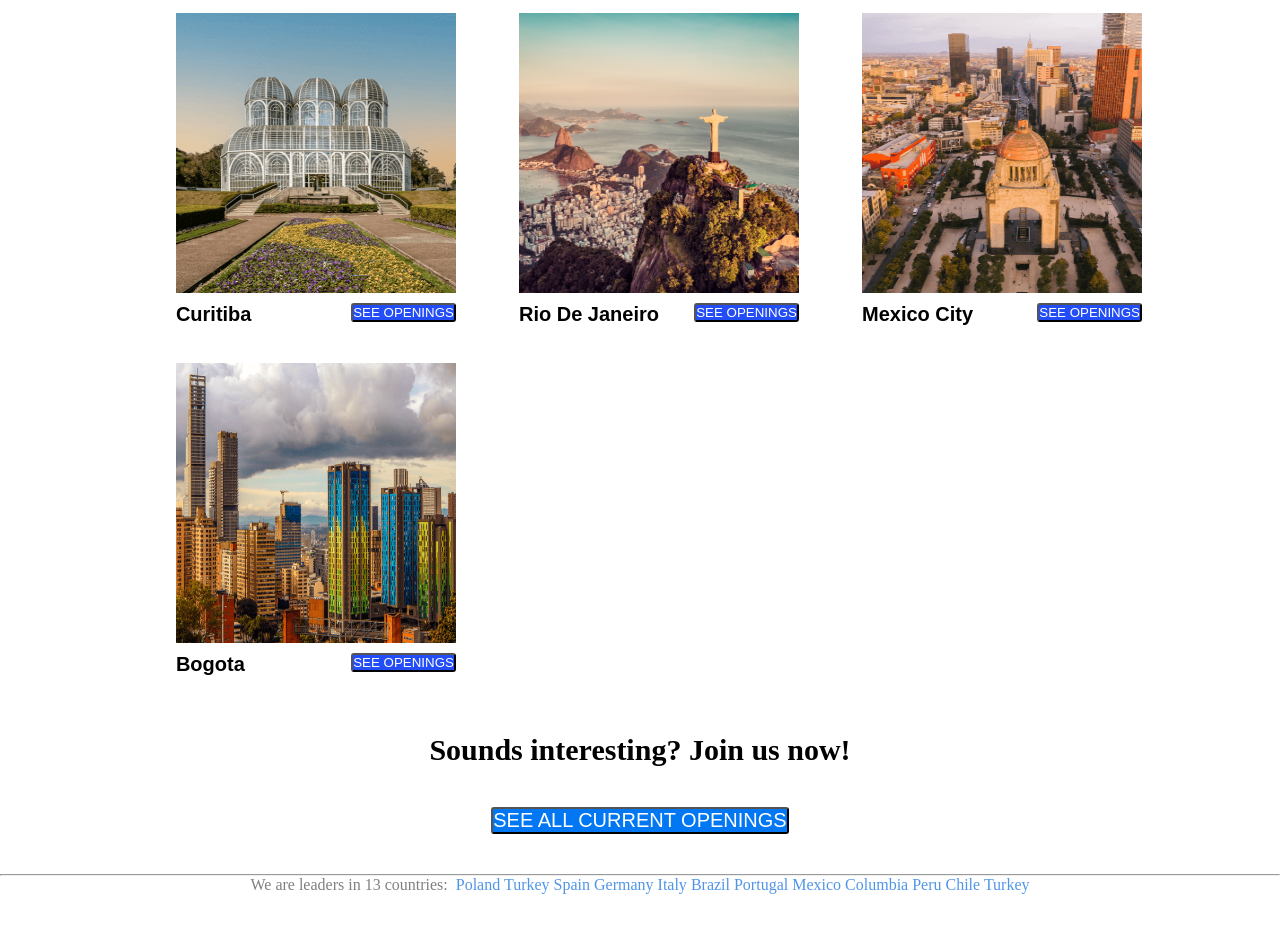
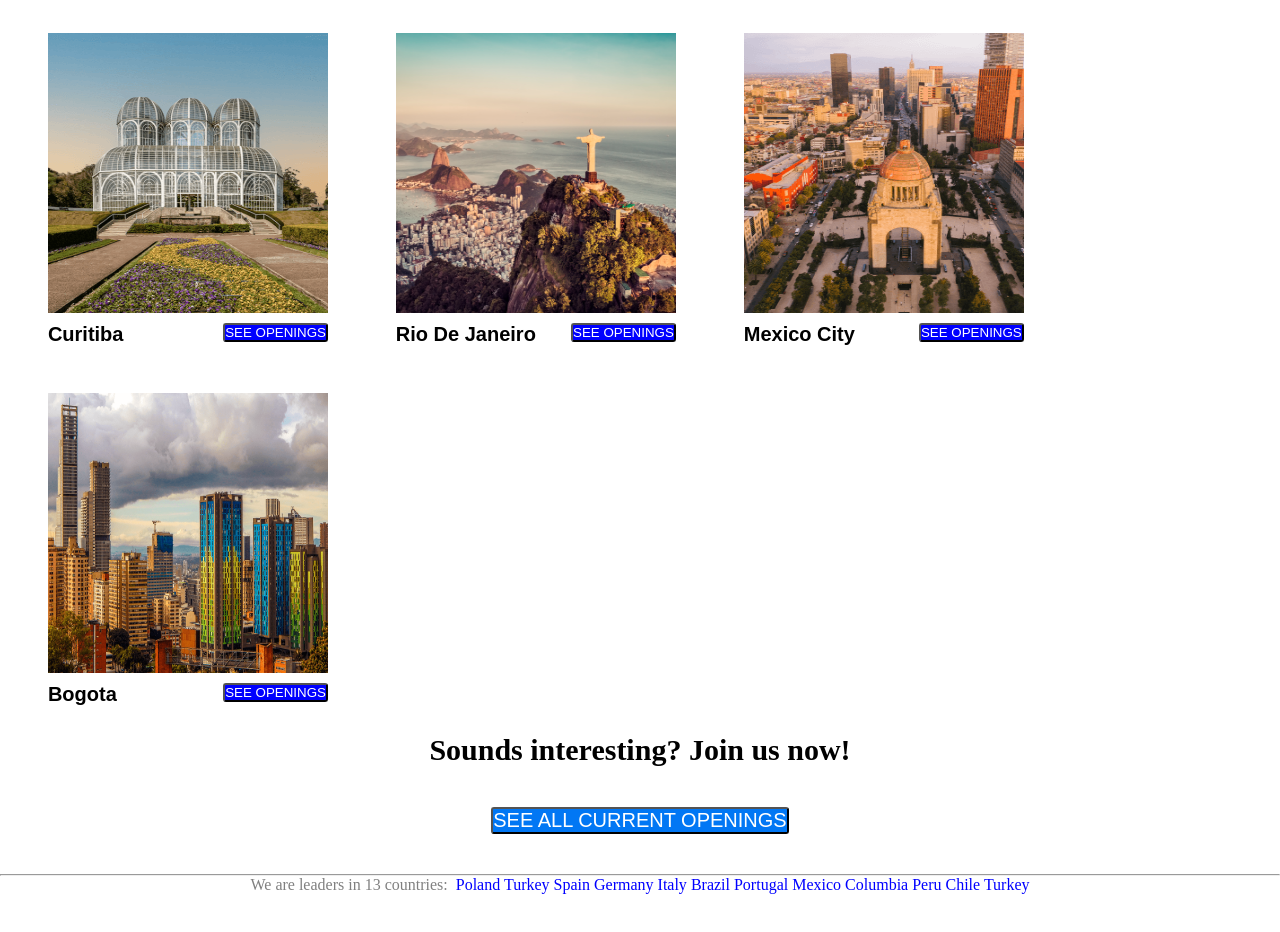
Before and after one commit to gogoagoku/css-layout, a plain HTML site: page index.html in a window 1280 px wide. Shown: the part 2132-3064 px from the top of the page. Drawn offline with Linux system fonts and the light colour scheme; a web font is replaced by a local one.

Commit message:
css-layout v2

```diff
--- a/css10.css
+++ b/css10.css
@@ -5,11 +5,10 @@
     margin: 0;
 
 }
-/* .body{
-    width: 80%;
-    margin-left: 10%;
-    margin-right: 10%;
-} */
+:root{
+    --mainColor:blue;
+
+}
 .head {
     display: flex;
     justify-content: center;
@@ -41,6 +40,8 @@ justify-content: flex-end;
 .navigator li {
     list-style: none;
     display: inline-block;
+    transition-duration: .5s;
+    transition-delay: .5s;
 }
 
 
@@ -327,12 +328,13 @@ li:active {
 .parent{
 
     width: 80%;
-    margin-left: 10%;
-    margin-right: 10%;
+    /* margin-left: 10%;
+    margin-right: 10%; */
     height: 1400px;
     display: grid;
     grid-template-columns:33% 33% 33% ;
     grid-template-rows: 350px 350px 350px 350px;
+    gap: 10px 10px;
 
      justify-content: space-between;
     align-content: space-around;
@@ -354,13 +356,14 @@ li:active {
     align-items: flex-end;
 }
 .parent .A img:hover {
-box-shadow: 1px 1px 5px 3px rgb(175, 159, 159)  ;
 
+    box-shadow: 1px 1px 5px 3px rgb(175, 159, 159)  ;
+    transition-duration: .5s;
 
 
 }
 .parent .A button {
-    background-color: rgb(35, 77, 246);
+    background-color: var(--mainColor);
     border-radius: 3px;
 }
 .parent .A .child {
@@ -396,10 +399,10 @@ button:hover{
 }
 .foot a{
     text-decoration: none;
-    color: rgb(80, 150, 231);
+    color:var(--mainColor);
 }
 .foot a:hover{
-    text-decoration-color: rgb(35, 77, 246);
+    text-decoration-color: var(--mainColor);
         text-decoration: underline;
 
 }
```
